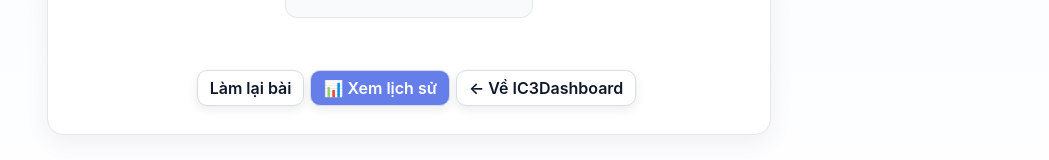
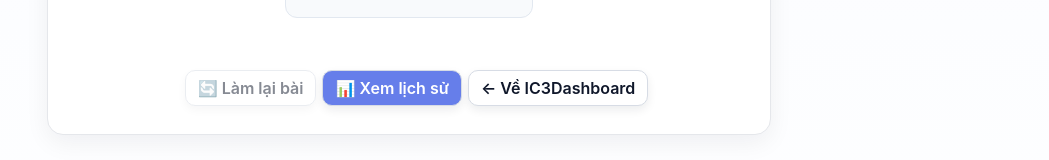
Before and after one commit to dau20061/tracnghiem, a React app in the folder frontend/: page /quiz/1/complete in a window 1280 px wide. Shown: the part 375-535 px from the top of the page, without its empty margins (231-1280 px from the left). Built offline with nearby package versions, Linux system fonts and the light colour scheme; no server answers; sample sign-in values are in the browser's storage; the HTML template or start-up script is replaced by a standard one.

Commit message:
updat backend

```diff
--- a/frontend/src/page/quizz/QuizComplete.jsx
+++ b/frontend/src/page/quizz/QuizComplete.jsx
@@ -12,6 +12,7 @@ export default function QuizComplete() {
   const [saving, setSaving] = useState(false);
   const [saved, setSaved] = useState(false);
   const [saveAttempted, setSaveAttempted] = useState(false); // Thêm flag này
+  const [resultInfo, setResultInfo] = useState(null); // Lưu thông tin từ backend (canRetry, retriesUsed, etc.)
 
   // Ưu tiên lấy từ state khi điều hướng, fallback sessionStorage nếu refresh
   const fromState = loc.state;
@@ -30,6 +31,8 @@ export default function QuizComplete() {
   const startedAt = fromState?.startedAt ?? fromStore?.startedAt;
   const totalTimeSpent = fromState?.totalTimeSpent ?? fromStore?.totalTimeSpent ?? 0;
   const sessionId = fromState?.sessionId ?? fromStore?.sessionId;
+  const mode = fromState?.mode ?? fromStore?.mode ?? 'training'; // Lấy mode để hiển thị tạm
+  const hasTimeLimit = fromState?.hasTimeLimit ?? fromStore?.hasTimeLimit ?? false;
 
   // Tính toán điểm số dựa trên số câu đúng
   const percentage = total > 0 ? Math.round((done / total) * 100) : 0;
@@ -102,6 +105,11 @@ export default function QuizComplete() {
         sessionStorage.setItem(sessionKey, 'true');
         const result = await response.json();
         console.log('✅ Quiz result saved successfully');
+
+        // Lưu thông tin kết quả từ backend
+        if (result.result) {
+          setResultInfo(result.result);
+        }
 
         // Show remaining attempts if provided
         if (result.remainingAttempts !== undefined) {
@@ -222,9 +230,66 @@ export default function QuizComplete() {
         )}
 
         <div className="actions" style={{ justifyContent: "center", marginTop: 20 }}>
-          <button className="btn" onClick={() => nav(`/quiz/${quizId}`)}>
-            Làm lại bài
-          </button>
+          {/* Hiển thị nút/thông báo dựa trên kết quả từ backend hoặc mode */}
+          {saved && resultInfo ? (
+            // Đã có kết quả từ backend
+            resultInfo.canRetry && (resultInfo.retriesUsed < resultInfo.maxRetries) ? (
+              <>
+                <button
+                  className="btn"
+                  onClick={() => nav(`/quiz/${quizId}`, {
+                    state: {
+                      isRetry: true,
+                      originalAttemptId: resultInfo.id
+                    }
+                  })}
+                >
+                  🔄 Làm lại ({resultInfo.retriesUsed}/{resultInfo.maxRetries})
+                </button>
+                <div style={{
+                  fontSize: 13,
+                  color: '#10b981',
+                  marginBottom: 10,
+                  textAlign: 'center',
+                  width: '100%'
+                }}>
+                  ✨ Miễn phí làm lại - không trừ lượt
+                </div>
+              </>
+            ) : resultInfo.canRetry === false ? (
+              <div style={{
+                fontSize: 14,
+                color: '#6b7280',
+                marginBottom: 10,
+                textAlign: 'center',
+                width: '100%'
+              }}>
+                ⏱ Bài Testing không được làm lại
+              </div>
+            ) : null
+          ) : (
+            // Chưa có kết quả từ backend - hiển thị dựa trên mode
+            mode === 'training' && !hasTimeLimit ? (
+              <button
+                className="btn"
+                onClick={() => nav(`/quiz/${quizId}`)}
+                disabled={!saved}
+              >
+                🔄 Làm lại bài
+              </button>
+            ) : (
+              <div style={{
+                fontSize: 14,
+                color: '#6b7280',
+                marginBottom: 10,
+                textAlign: 'center',
+                width: '100%'
+              }}>
+                {saving ? '💾 Đang lưu...' : '⏱ Đang xử lý...'}
+              </div>
+            )
+          )}
+
           <button
             className="btn"
             onClick={() => nav("/quiz-history")}
--- a/frontend/src/page/quizz/QuizPage.jsx
+++ b/frontend/src/page/quizz/QuizPage.jsx
@@ -359,7 +359,9 @@ export default function QuizPage() {
       };
     });
 
-    const timeSpentTotal = mode === "testing" ? (TEST_DURATION - (timeLeft || 0)) : 0;
+    // Tính thời gian đã làm bài (nếu có giới hạn thời gian)
+    const quizTimeLimit = data.settings?.timeLimit ? data.settings.timeLimit * 60 : null;
+    const timeSpentTotal = mode === "testing" && quizTimeLimit ? (quizTimeLimit - (timeLeft || 0)) : 0;
 
     const payload = {
       quizId,
@@ -371,7 +373,7 @@ export default function QuizPage() {
       totalTimeSpent: timeSpentTotal,
       startedAt: new Date().toISOString(),
       sessionId: sessionId, // Thêm sessionId để track unique session
-      hasTimeLimit: mode === "testing", // Đánh dấu bài có giới hạn thời gian
+      hasTimeLimit: mode === "testing" && !!data.settings?.timeLimit, // Đánh dấu bài có giới hạn thời gian (testing mode)
       isRetry: isRetry, // Truyền retry flag
       originalAttemptId: originalAttemptId, // Truyền original attempt ID
       ts: Date.now(),
```
Also changed, not shown: 1 other file (tests, documents, lock files or other folders).
